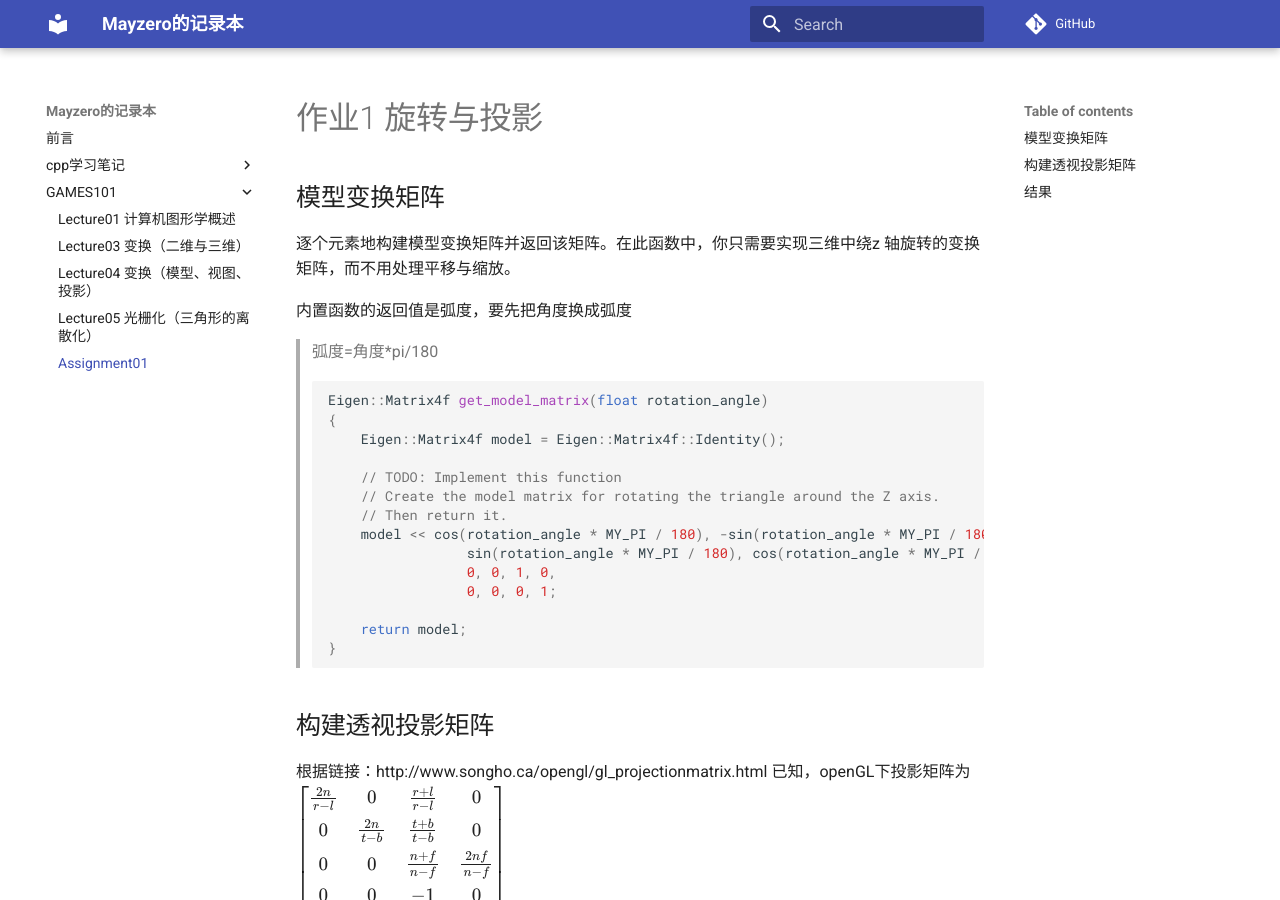
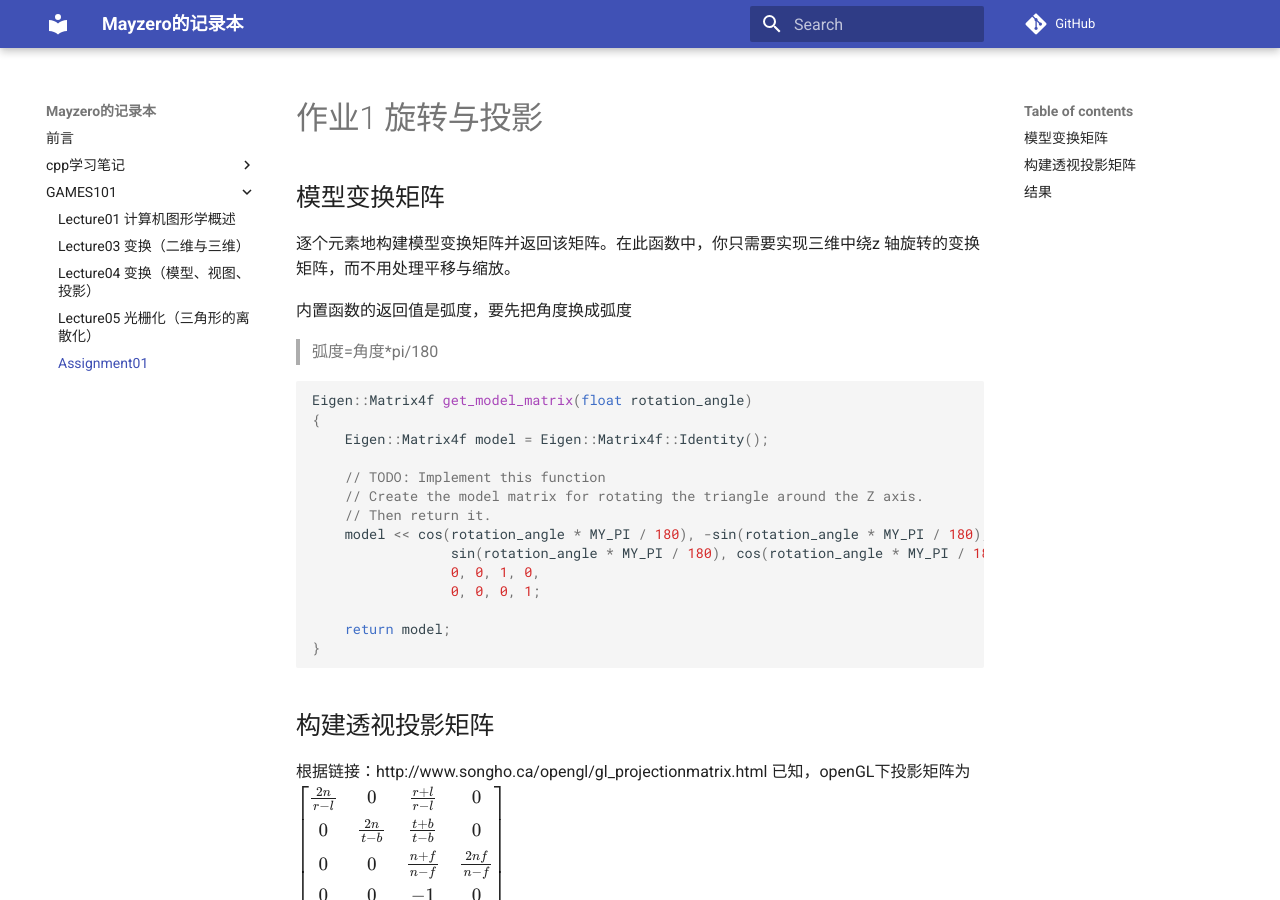
Before and after one commit to Mayzero/blogNotes, an MkDocs documentation site: the page built from docs/GAMES101/Assignment01.md, in a window 1280 px wide and 900 px high. Built offline with MkDocs 1.6.1 and Material for MkDocs 9.7.7, drawn with Linux system fonts in a browser that asks for light colours; comment, search, counter and statistics services are not loaded.

Commit message:
Update Assignment01.md

````diff
--- a/docs/GAMES101/Assignment01.md
+++ b/docs/GAMES101/Assignment01.md
@@ -4,6 +4,7 @@
 
 内置函数的返回值是弧度，要先把角度换成弧度
 > 弧度=角度*pi/180
+
 ```c++
 Eigen::Matrix4f get_model_matrix(float rotation_angle)
 {
@@ -50,6 +51,9 @@
 ```
 
 ## 结果
-![image](./image/assignment1.png)
+
+<img src="./image/assignment1.png" alt="Image assignment1">
+
 旋转后的结果
-![image](./image/assignment1-1.png)
+
+<img src="./image/assignment1.png" alt="Image assignment1">
````
